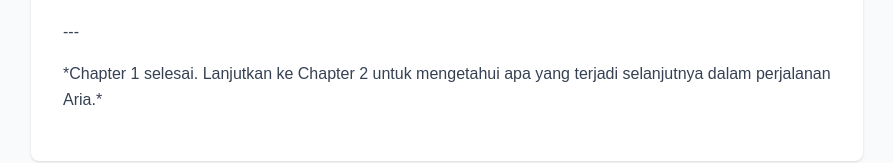
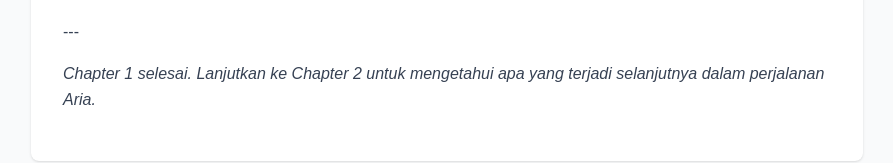
Before and after one commit to muhammad-zainal-muttaqin/novel-vercel, a Next.js app: page /novel/the-legend-of-aria/chapter-1 in a window 1280 px wide. Shown: the part 1819-1982 px from the top of the page, without its empty margins (193-1086 px from the left). Built offline with nearby package versions, Linux system fonts and the light colour scheme.

Commit message:
Add markdown formatting support for bold, italic, and links in all text elements

```diff
--- a/src/components/MDXRenderer.tsx
+++ b/src/components/MDXRenderer.tsx
@@ -124,73 +124,164 @@ export default function MDXRenderer({ content }: MDXRendererProps) {
           const trimmedLine = line.trim();
 
                            if (trimmedLine.startsWith('# ')) {
-            return <h1 key={`${index}-${lineIndex}`} className="text-3xl font-bold mb-6 text-gray-900">{trimmedLine.substring(2)}</h1>;
+                   const headingContent = trimmedLine.substring(2);
+                   const renderFormattedText = (text: string) => {
+                     text = text.replace(/\*\*(.*?)\*\*/g, '<strong>$1</strong>');
+                     text = text.replace(/\*(.*?)\*/g, '<em>$1</em>');
+                     return text;
+                   };
+
+                   return (
+                     <h1
+                       key={`${index}-${lineIndex}`}
+                       className="text-3xl font-bold mb-6 text-gray-900"
+                       dangerouslySetInnerHTML={{ __html: renderFormattedText(headingContent) }}
+                     />
+                   );
                  }
                  if (trimmedLine.startsWith('## ')) {
-            return <h2 key={`${index}-${lineIndex}`} className="text-2xl font-semibold mb-4 text-gray-800">{trimmedLine.substring(3)}</h2>;
+                   const headingContent = trimmedLine.substring(3);
+                   const renderFormattedText = (text: string) => {
+                     text = text.replace(/\*\*(.*?)\*\*/g, '<strong>$1</strong>');
+                     text = text.replace(/\*(.*?)\*/g, '<em>$1</em>');
+                     return text;
+                   };
+
+                   return (
+                     <h2
+                       key={`${index}-${lineIndex}`}
+                       className="text-2xl font-semibold mb-4 text-gray-800"
+                       dangerouslySetInnerHTML={{ __html: renderFormattedText(headingContent) }}
+                     />
+                   );
                  }
                  if (trimmedLine.startsWith('### ')) {
-            return <h3 key={`${index}-${lineIndex}`} className="text-xl font-medium mb-3 text-gray-700">{trimmedLine.substring(4)}</h3>;
+                   const headingContent = trimmedLine.substring(4);
+                   const renderFormattedText = (text: string) => {
+                     text = text.replace(/\*\*(.*?)\*\*/g, '<strong>$1</strong>');
+                     text = text.replace(/\*(.*?)\*/g, '<em>$1</em>');
+                     return text;
+                   };
+
+                   return (
+                     <h3
+                       key={`${index}-${lineIndex}`}
+                       className="text-xl font-medium mb-3 text-gray-700"
+                       dangerouslySetInnerHTML={{ __html: renderFormattedText(headingContent) }}
+                     />
+                   );
                  }
                  if (trimmedLine.startsWith('#### ')) {
-            return <h4 key={`${index}-${lineIndex}`} className="text-lg font-medium mb-2 text-gray-700">{trimmedLine.substring(5)}</h4>;
+                   const headingContent = trimmedLine.substring(5);
+                   const renderFormattedText = (text: string) => {
+                     text = text.replace(/\*\*(.*?)\*\*/g, '<strong>$1</strong>');
+                     text = text.replace(/\*(.*?)\*/g, '<em>$1</em>');
+                     return text;
+                   };
+
+                   return (
+                     <h4
+                       key={`${index}-${lineIndex}`}
+                       className="text-lg font-medium mb-2 text-gray-700"
+                       dangerouslySetInnerHTML={{ __html: renderFormattedText(headingContent) }}
+                     />
+                   );
                  }
                  if (trimmedLine.startsWith('##### ')) {
-            return <h5 key={`${index}-${lineIndex}`} className="text-base font-medium mb-2 text-gray-700">{trimmedLine.substring(6)}</h5>;
+                   const headingContent = trimmedLine.substring(6);
+                   const renderFormattedText = (text: string) => {
+                     text = text.replace(/\*\*(.*?)\*\*/g, '<strong>$1</strong>');
+                     text = text.replace(/\*(.*?)\*/g, '<em>$1</em>');
+                     return text;
+                   };
+
+                   return (
+                     <h5
+                       key={`${index}-${lineIndex}`}
+                       className="text-base font-medium mb-2 text-gray-700"
+                       dangerouslySetInnerHTML={{ __html: renderFormattedText(headingContent) }}
+                     />
+                   );
                  }
                  if (trimmedLine.startsWith('###### ')) {
-                   return <h6 key={`${index}-${lineIndex}`} className="text-sm font-medium mb-2 text-gray-700">{trimmedLine.substring(7)}</h6>;
+                   const headingContent = trimmedLine.substring(7);
+                   const renderFormattedText = (text: string) => {
+                     text = text.replace(/\*\*(.*?)\*\*/g, '<strong>$1</strong>');
+                     text = text.replace(/\*(.*?)\*/g, '<em>$1</em>');
+                     return text;
+                   };
+
+                   return (
+                     <h6
+                       key={`${index}-${lineIndex}`}
+                       className="text-sm font-medium mb-2 text-gray-700"
+                       dangerouslySetInnerHTML={{ __html: renderFormattedText(headingContent) }}
+                     />
+                   );
                  }
 
                  // List items
                  if (trimmedLine.startsWith('- ') || trimmedLine.startsWith('* ')) {
-                   return <li key={`${index}-${lineIndex}`} className="mb-1 text-gray-700">{trimmedLine.substring(2)}</li>;
+                   const listContent = trimmedLine.substring(2);
+                   const renderFormattedText = (text: string) => {
+                     text = text.replace(/\*\*(.*?)\*\*/g, '<strong>$1</strong>');
+                     text = text.replace(/\*(.*?)\*/g, '<em>$1</em>');
+                     text = text.replace(/\[([^\]]+)\]\(([^)]+)\)/g, '<a href="$2" target="_blank" rel="noopener noreferrer" class="text-blue-600 hover:text-blue-800 underline">$1</a>');
+                     return text;
+                   };
+
+                   return (
+                     <li
+                       key={`${index}-${lineIndex}`}
+                       className="mb-1 text-gray-700"
+                       dangerouslySetInnerHTML={{ __html: renderFormattedText(listContent) }}
+                     />
+                   );
                  }
 
                  // Numbered list items
                  if (/^\d+\.\s/.test(trimmedLine)) {
-                   return <li key={`${index}-${lineIndex}`} className="mb-1 text-gray-700">{trimmedLine.replace(/^\d+\.\s/, '')}</li>;
+                   const listContent = trimmedLine.replace(/^\d+\.\s/, '');
+                   const renderFormattedText = (text: string) => {
+                     text = text.replace(/\*\*(.*?)\*\*/g, '<strong>$1</strong>');
+                     text = text.replace(/\*(.*?)\*/g, '<em>$1</em>');
+                     text = text.replace(/\[([^\]]+)\]\(([^)]+)\)/g, '<a href="$2" target="_blank" rel="noopener noreferrer" class="text-blue-600 hover:text-blue-800 underline">$1</a>');
+                     return text;
+                   };
+
+                   return (
+                     <li
+                       key={`${index}-${lineIndex}`}
+                       className="mb-1 text-gray-700"
+                       dangerouslySetInnerHTML={{ __html: renderFormattedText(listContent) }}
+                     />
+                   );
                  }
 
                            // Regular paragraph
                  if (trimmedLine) {
-                   // Parse links in the text
-                   const linkRegex = /\[([^\]]+)\]\(([^)]+)\)/g;
-                   const parts = [];
-                   let lastIndex = 0;
-                   let match;
+                   // Parse markdown formatting and links
+                   const renderFormattedText = (text: string) => {
+                     // Parse bold text
+                     text = text.replace(/\*\*(.*?)\*\*/g, '<strong>$1</strong>');
 
-                   while ((match = linkRegex.exec(trimmedLine)) !== null) {
-                     // Add text before the link
-                     if (match.index > lastIndex) {
-                       parts.push(trimmedLine.slice(lastIndex, match.index));
-                     }
+                     // Parse italic text
+                     text = text.replace(/\*(.*?)\*/g, '<em>$1</em>');
 
-                     // Add the link
-                     parts.push(
-                       <a
-                         key={`link-${match.index}`}
-                         href={match[2]}
-                         target="_blank"
-                         rel="noopener noreferrer"
-                         className="text-blue-600 hover:text-blue-800 underline"
-                       >
-                         {match[1]}
-                       </a>
-                     );
+                     // Parse links
+                     text = text.replace(/\[([^\]]+)\]\(([^)]+)\)/g, '<a href="$2" target="_blank" rel="noopener noreferrer" class="text-blue-600 hover:text-blue-800 underline">$1</a>');
 
-                     lastIndex = match.index + match[0].length;
-                   }
+                     return text;
+                   };
 
-                   // Add remaining text
-                   if (lastIndex < trimmedLine.length) {
-                     parts.push(trimmedLine.slice(lastIndex));
-                   }
+                   const formattedText = renderFormattedText(trimmedLine);
 
                    return (
-                     <p key={`${index}-${lineIndex}`} className="mb-4 leading-relaxed text-gray-700">
-                       {parts.length > 0 ? parts : trimmedLine}
-                     </p>
+                     <p
+                       key={`${index}-${lineIndex}`}
+                       className="mb-4 leading-relaxed text-gray-700"
+                       dangerouslySetInnerHTML={{ __html: formattedText }}
+                     />
                    );
                  }
 
```
Lines whose indentation alone changed are shown as unchanged.
